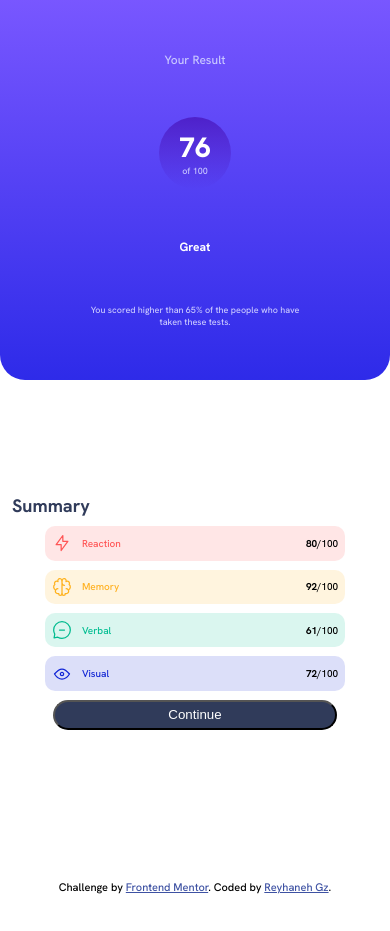
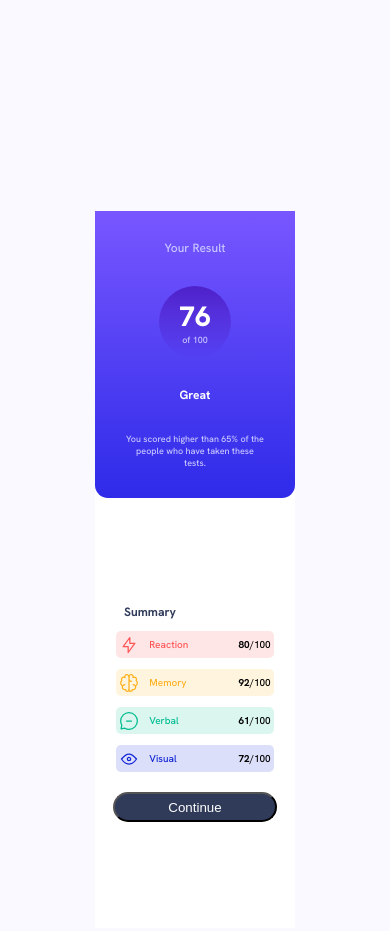
Before and after one commit to reyhanehgz/esults-summary-component-main, a plain HTML site: page index.html in a window 390 px wide. Shown: the top 931 px of the page. Before the commit the page ends 894 px from the top, so only its background shows below. Drawn offline with Linux system fonts and the light colour scheme.

Commit message:
Update style.css

```diff
--- a/style.css
+++ b/style.css
@@ -9,18 +9,25 @@
 html{
     font-size: 18px;
     font-family: 'Hanken Grotesk', sans-serif;
+    background-color: rgba(0, 0, 255, 0.024);
 
 
 }
 
 
 main{
-        height: 100vh;
+        height: 60vh;
+        width: 380px;
         background-color: rgb(255, 255, 255);
-        margin :0 auto;
+        margin: 25vh auto;
         display: flex;
         justify-content: center;
         align-items: center;
+        border-radius: 25px;
+
+
+
+
     }
 
 .result{
@@ -37,6 +44,7 @@ main{
 
 .resultpara{
         color: hsl(241, 100%, 89%);
+        font-size:13px ;
 
 
 
@@ -48,41 +56,44 @@ main{
         flex-direction: column;
        align-items: center;
        justify-content: center;
-       height:9rem ;
-       width:9rem ;
+       height:6rem ;
+       width:6rem ;
 
     }
 
 .score{
 
     color: white;
-    font-size: 50px;
+    font-size: 40px;
     font-weight: 800;
     text-align: center;
 }
 .allscore{
     color: hsl(241, 100%, 89%);
+    font-size:10px ;
 }
 
 h2{
     color:white;
+    font-size:17px ;
 }
 
 .scoredesc{
     color: hsl(241, 100%, 89%);
-    font-size: 16px;
+    font-size: 10px;
     font-weight: 400;
-    width:222px ;
+    width:140px ;
     text-align: center;
 
 }
 
 .summary{
+
     border-radius: 0 25px 25px 0;
     background-color: rgb(255, 255, 255);
     height: 100%;
     width: 50%;
-    padding: 1rem;
+    padding: .5rem;
     display: flex;
     flex-direction: column;
     align-items: center;
@@ -93,6 +104,8 @@ h2{
     color: hsl(224, 30%, 27%);
     font-weight: 600;
     padding-right: 5rem;
+  margin-bottom: .8rem;
+    font-size: 14px;
 
 
 
@@ -100,13 +113,13 @@ h2{
 
 }
 ul{
-    font-size: 14px;
-    width: 90%;
+    font-size: 10px;
+    width: 99%;
 }
 li{
-    padding: .9rem;
-    margin:.5rem;
-    border-radius: 10px;
+    padding: .4rem;
+    margin:.6rem;
+    border-radius: 5px;
     display: flex;
     justify-content: space-between;
     align-items: center;
@@ -131,10 +144,6 @@ li{
 
 }
 
-.recard{}
-.mecard{}
-.vecar{}
-.vicard{}
 
 .summary div{
     display:flex ;
@@ -164,35 +173,42 @@ li{
 button{
     background-color:hsl(224, 30%, 27%);
     color: white;
-    width: 80%;
-    border-radius: 20px;
-    padding:  0.5rem 0;
+    width:90%;
+    border-radius: 22px;
+    padding:  0.4rem 0;
+    margin-top: .5rem;
 }
 
 @media only screen and (max-width: 480px){
    main{
 
      flex-direction: column;
+     width: 200px;
+     height: 85vh;
 
 
     }
     .result {
-       border-radius:0 0 25px 25px ;
-        height: 45vh;
-        padding: 2px;
+       border-radius:0 0 13px 13px ;
+        height: 40%;
+
         width: 100%;
 
     }
     .summary{
         width: 100%;
-        height: 55vh;
+        height: 60%;
         background-color: white;
         border-radius:0  ;
 
 
+
     }
     .summarypara{
-        padding-right: 16rem;
+        padding-right: 5rem;
+        margin-bottom: 0rem;
+        font-size: 12px;
+
     }
     .resultpara{
 
@@ -221,7 +237,9 @@ button{
         font-size: 10px;
     }
     li{
-        padding: .4rem;
+        padding: .2rem;
+         margin:.6rem;
+
 
     }
     button{padding:  0.3rem 0;}
```
